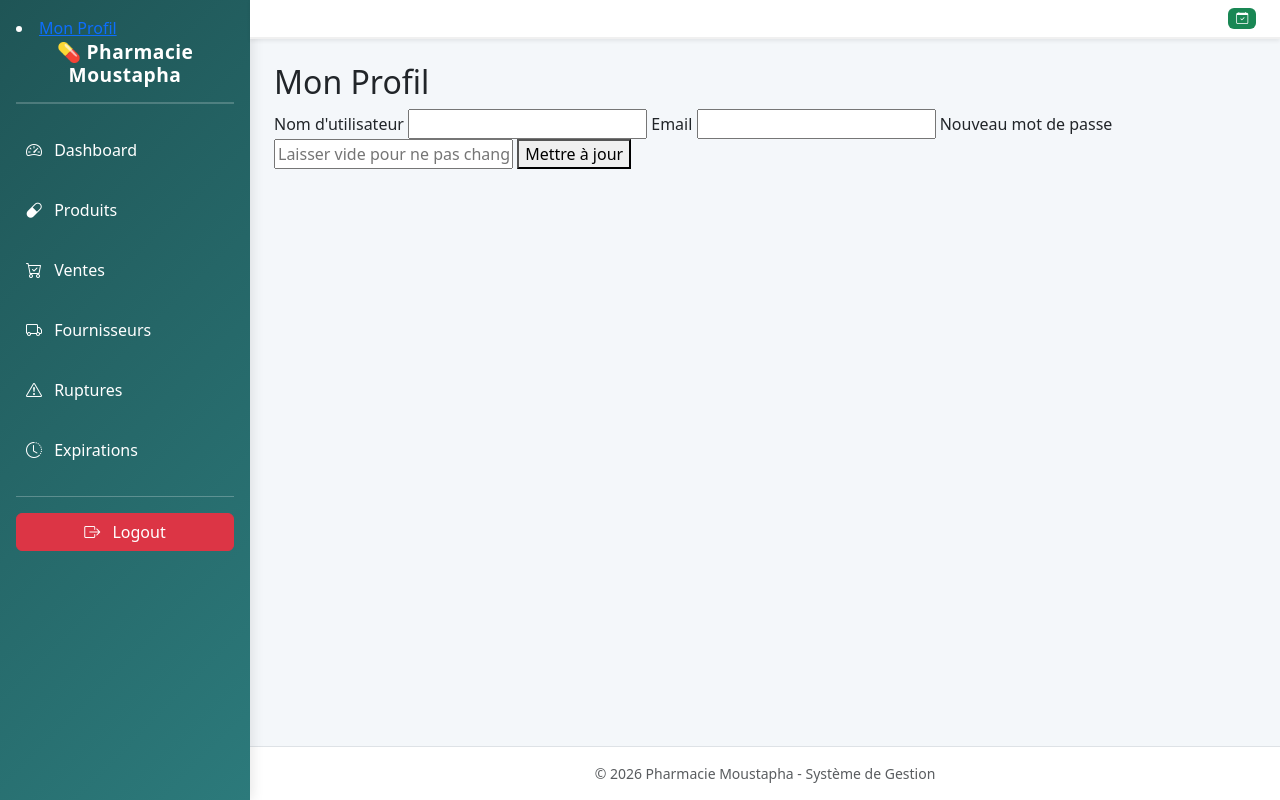
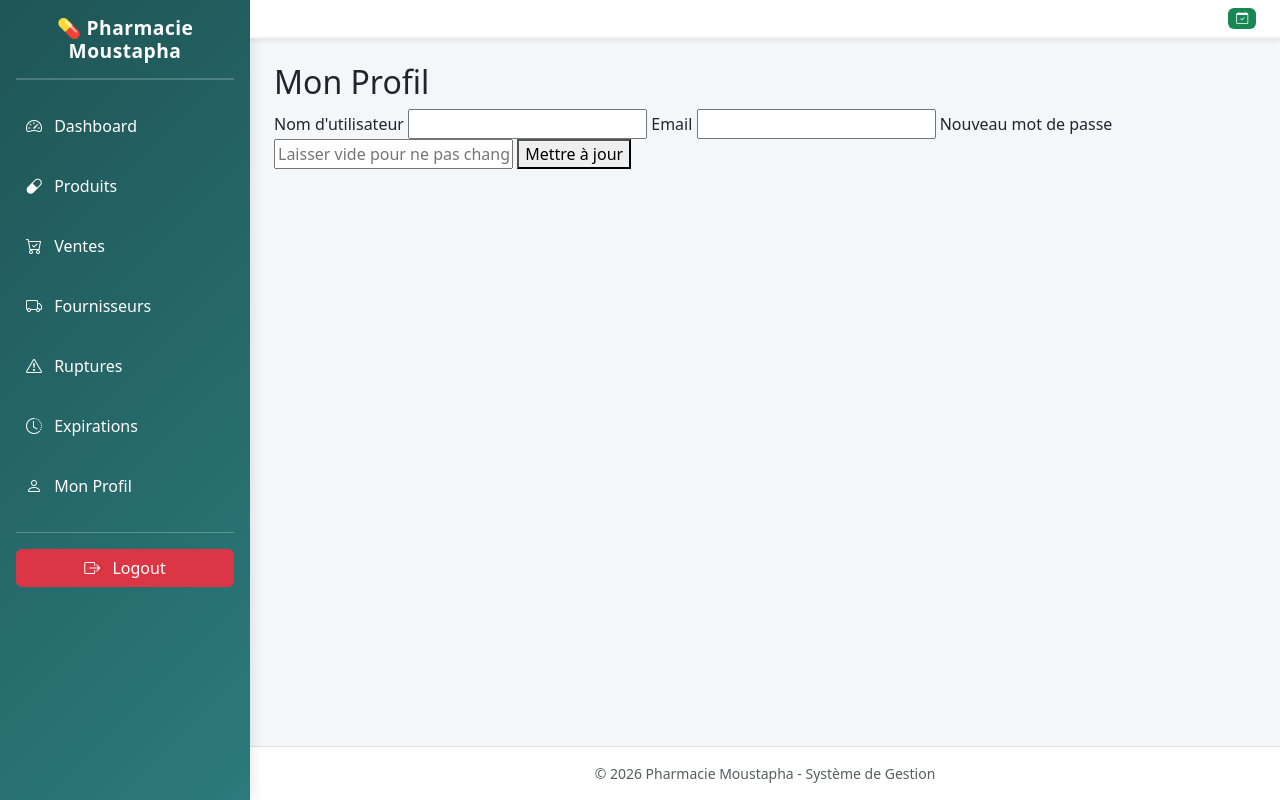
Before and after one commit to yayaTraore1/pharmacy-system, a FastAPI app: template templates/profile.html in a window 1280 px wide. Run offline with FastAPI, Linux system fonts and the light colour scheme; the template is opened without the code that fills it, so the values that code supplies are empty.

Commit message:
Update base.html 02

```diff
--- a/templates/base.html
+++ b/templates/base.html
@@ -95,9 +95,6 @@
 
     <!-- SIDEBAR (Desktop) -->
     <div class="sidebar bg-dark text-white p-3 vh-100 position-fixed d-none d-lg-block">
-      <li>
-    <a href="/users/profile">Mon Profil</a>
-      </li>
 
         <h4 class="text-center mb-4">💊 Pharmacie Moustapha</h4>
 
@@ -153,6 +150,12 @@
                 </a>
             </li>
             {% endif %}
+            <li class="nav-item">
+            <a href="/users/profile"
+                class="nav-link {% if request.url.path.startswith('/users') %}active{% else %}text-white{% endif %}">
+                <i class="bi bi-person me-2"></i> Mon Profil
+                </a>
+            </li>
 
         </ul>
 
```
